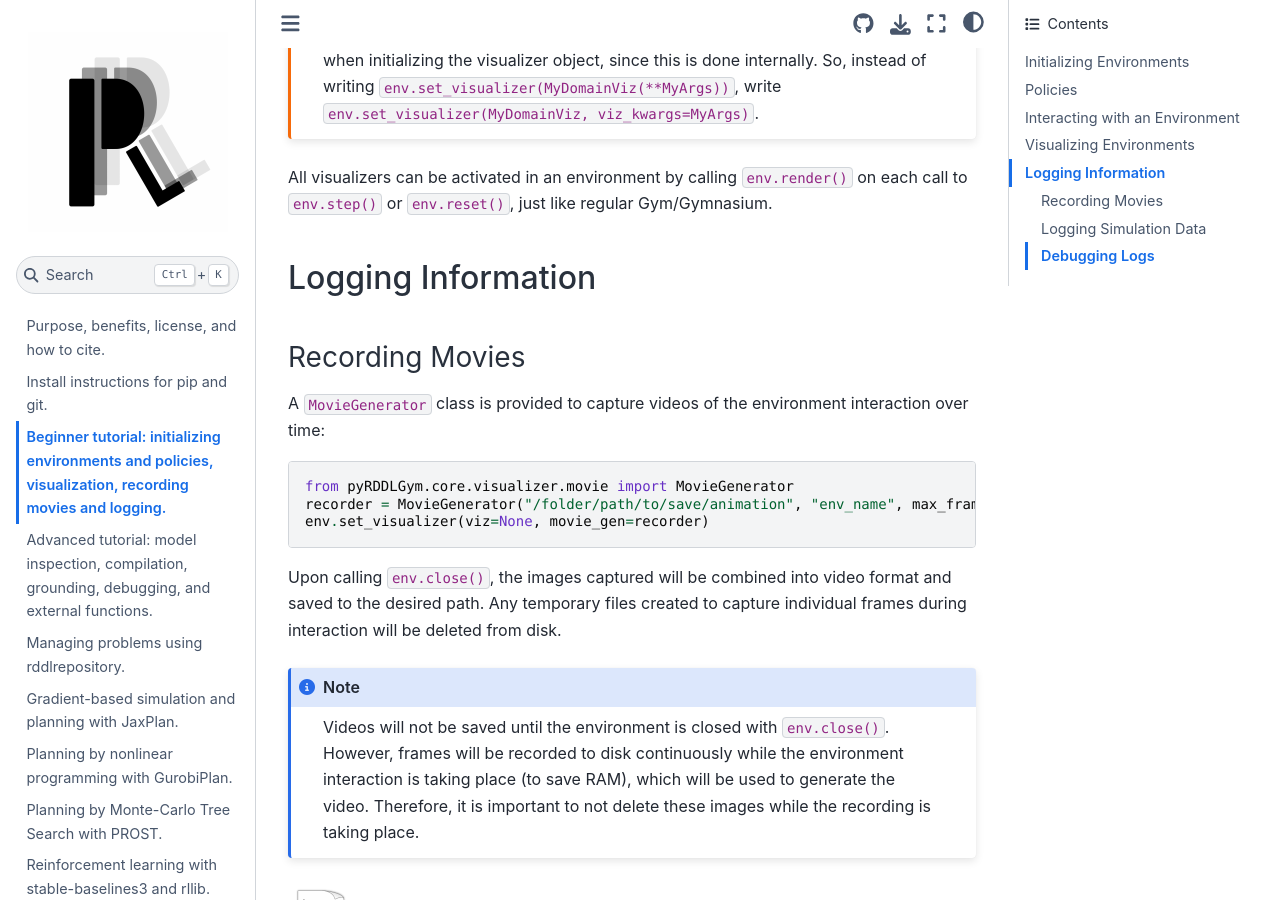
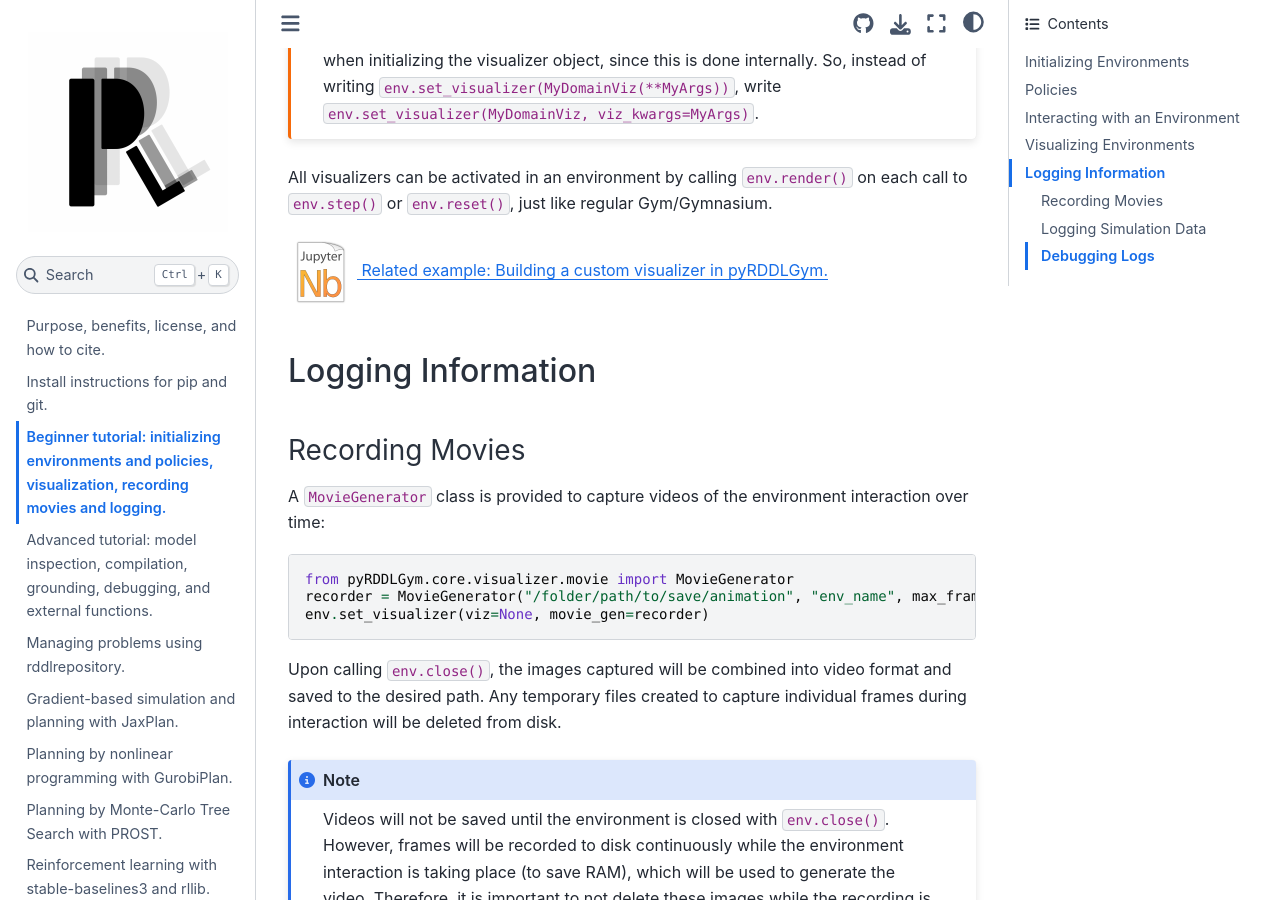
Before and after one commit to pyrddlgym-project/pyRDDLGym, a Sphinx documentation site: the page built from docs/start.rst, in a window 1280 px wide and 900 px high, scrolled down 6584 px. Built offline with Sphinx 7.4.7 and the Sphinx Book theme 1.1.4, drawn with Linux system fonts in a browser that asks for light colours; pages that are not in the unit, such as notebooks, are missing from menus.

Commit message:
Update notebook references in docs

```diff
--- a/docs/start.rst
+++ b/docs/start.rst
@@ -292,6 +292,13 @@ To assign a custom visualizer object ``MyDomainViz`` that implements a valid ``r
 All visualizers can be activated in an environment by calling ``env.render()``
 on each call to ``env.step()`` or ``env.reset()``, just like regular Gym/Gymnasium.
 
+.. raw:: html
+
+   <a href="notebooks/building_custom_visualizer_with_pyrddlgym.html">
+       <img src="_static/notebook_icon.png" alt="Jupyter Notebook" style="width:64px;height:64px;margin-right:5px;margin-top:5px;margin-bottom:5px;">
+       Related example: Building a custom visualizer in pyRDDLGym.
+   </a>
+
 
 Logging Information
 -------------
```
Also changed, not shown: docs/jax.rst (+7 -0 lines), docs/start2.rst (+0 -8 lines).
